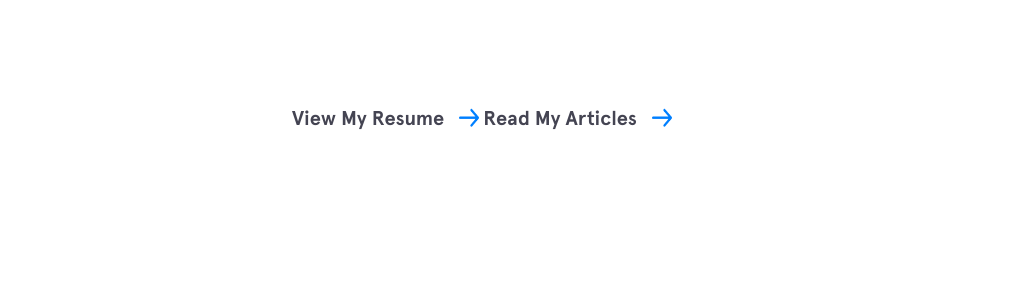
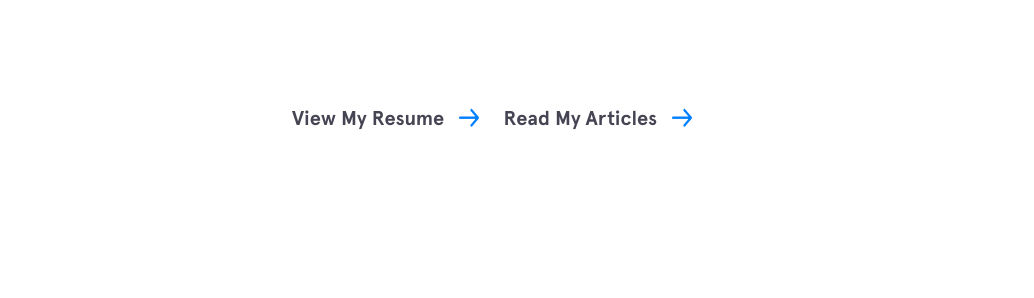
Before and after one commit to Madhav-Somanath/Portfolio, a Jekyll site: the page built from index.html, in a window 1280 px wide. Shown: the part 2621-2919 px from the top of the page, without its empty margins (158-1192 px from the left). Built offline with Jekyll 4.4.1, drawn with Linux system fonts in a browser that asks for light colours; nearby versions of some CDN libraries.

Commit message:
Corrected Spacing ~

```diff
--- a/_includes/experience.html
+++ b/_includes/experience.html
@@ -15,7 +15,7 @@
       {% endfor %}
     </div>
 
-    <a href="{{site.resume}}" target="_blank" class="arrow-link">View My Resume</a>
+    <a href="{{site.resume}}" target="_blank" class="arrow-link">View My Resume</a> &nbsp;&nbsp;&nbsp;&nbsp;
     <a href="{{site.resume}}" target="_blank" class="arrow-link">Read My Articles</a>
   </div>
 </section>
```
